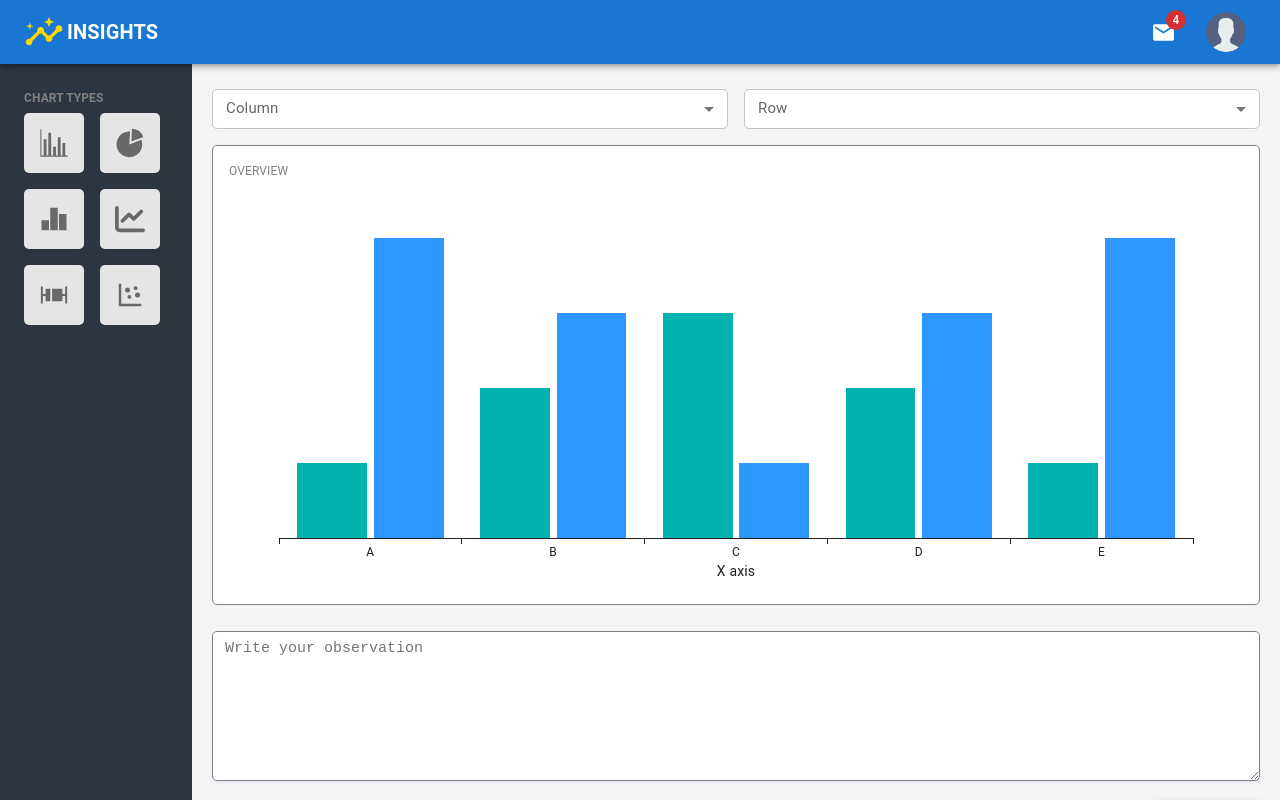
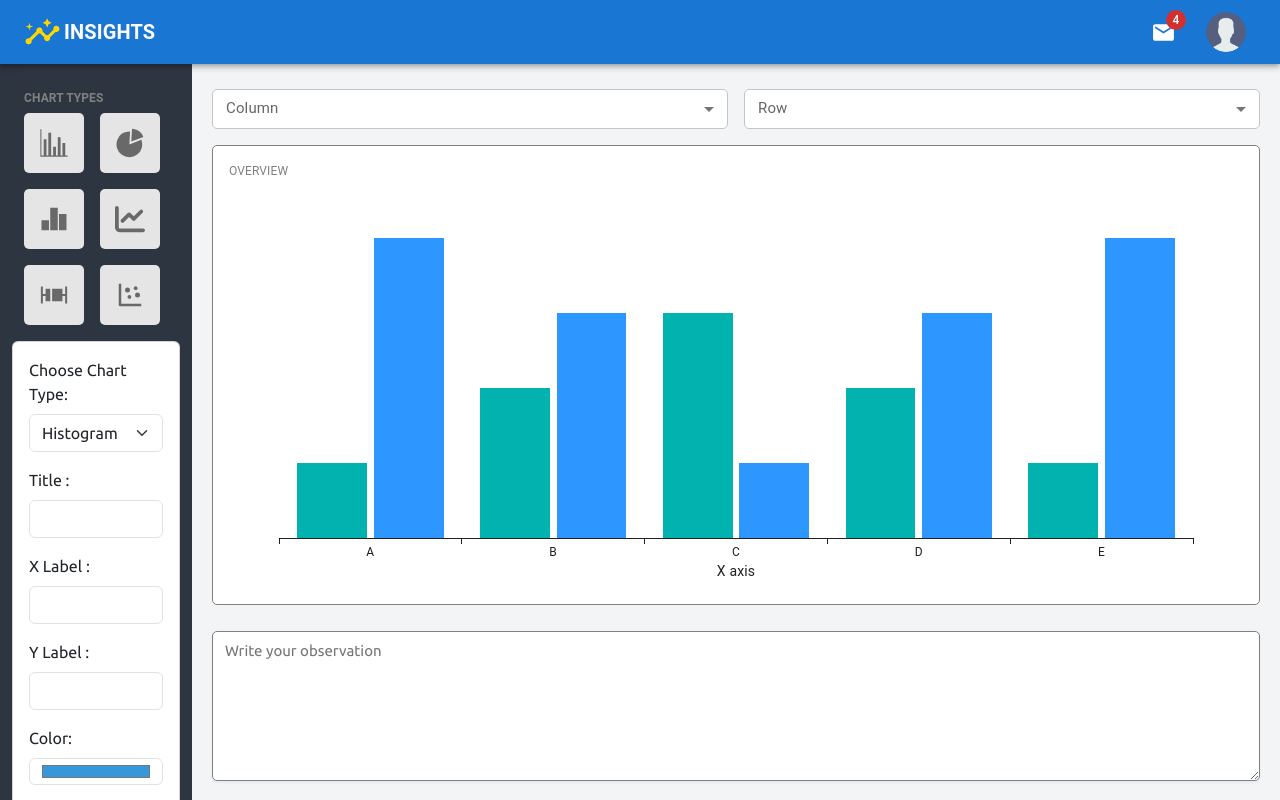
Before and after one commit to KhaledAbuarida/Insight-frontend, a React (Vite) app: page / in a window 1280 px wide. Shown: the top 800 px of the page. Built offline with nearby package versions, Linux system fonts and the light colour scheme.

Commit message:
add bootstrap cdn

```diff
--- a/index.html
+++ b/index.html
@@ -6,11 +6,13 @@
     <meta name="viewport" content="width=device-width, initial-scale=1.0" />
     <link rel="preconnect" href="https://fonts.googleapis.com">
     <link rel="preconnect" href="https://fonts.gstatic.com" crossorigin>
+    <link href="https://cdn.jsdelivr.net/npm/bootstrap@5.3.3/dist/css/bootstrap.min.css" rel="stylesheet" integrity="sha384-QWTKZyjpPEjISv5WaRU9OFeRpok6YctnYmDr5pNlyT2bRjXh0JMhjY6hW+ALEwIH" crossorigin="anonymous">
     <link href="https://fonts.googleapis.com/css2?family=Ubuntu:ital,wght@0,300;0,400;0,500;0,700;1,300;1,400;1,500;1,700&display=swap" rel="stylesheet">
     <title>Insights</title>
   </head>
   <body>
     <div id="root"></div>
     <script type="module" src="/src/main.tsx"></script>
+    <script src="https://cdn.jsdelivr.net/npm/bootstrap@5.3.3/dist/js/bootstrap.bundle.min.js" integrity="sha384-YvpcrYf0tY3lHB60NNkmXc5s9fDVZLESaAA55NDzOxhy9GkcIdslK1eN7N6jIeHz" crossorigin="anonymous"></script>
   </body>
 </html>
--- a/src/components/Sidebar.tsx
+++ b/src/components/Sidebar.tsx
@@ -1,9 +1,10 @@
 import { Grid } from "@mui/material";
 import GraphsList from "./GraphsList";
+import CustomizeGraph from "./CustomizeGraph";
 
 const Sidebar = () => {
   return (
-    <>
+    <Grid container>
       <Grid
         container
         sx={{
@@ -13,8 +14,11 @@
         }}
       >
         <GraphsList />
+
+        {/* customize graph */}
+        <CustomizeGraph />
       </Grid>
-    </>
+    </Grid>
   );
 };
 
```
